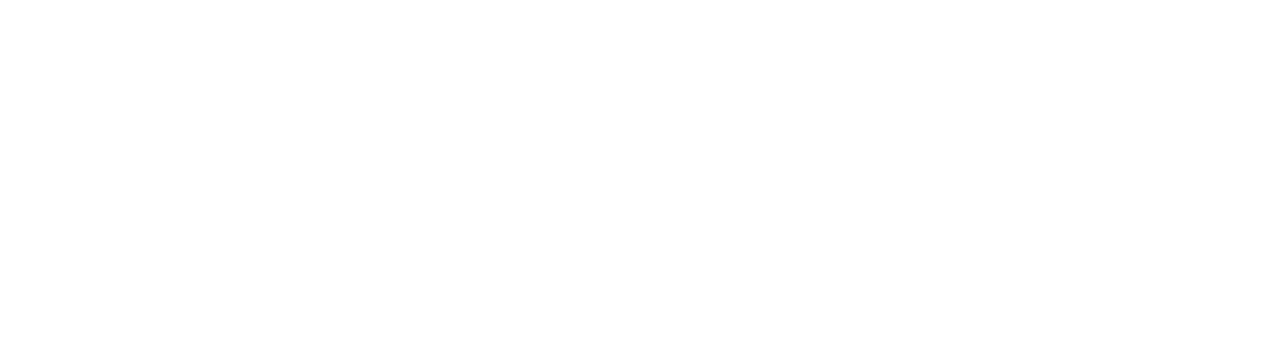
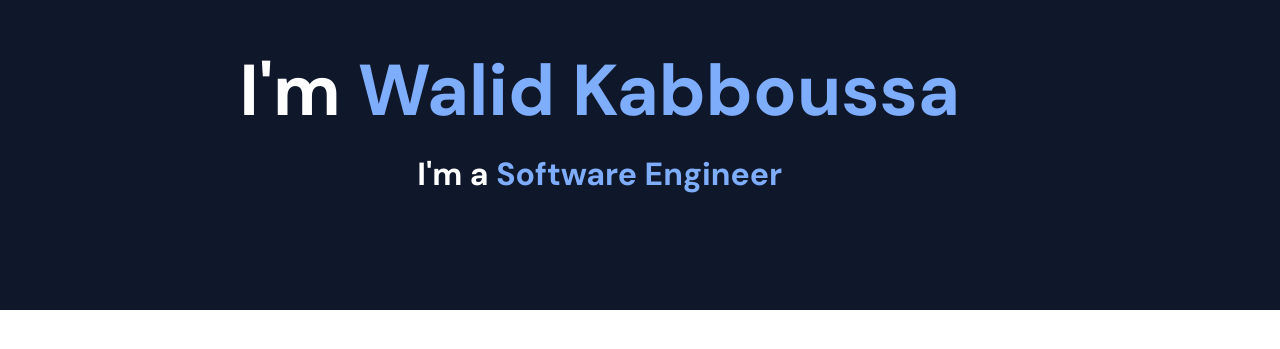
Before and after one commit to Hisoka37/My_Portfolio, a React (Vite) app: page / in a window 1280 px wide. Shown: the part 137-486 px from the top of the page. Built offline with nearby package versions, Linux system fonts and the light colour scheme; the HTML template or start-up script is replaced by a standard one.

Commit message:
Setup the showcase section

```diff
--- a/src/App.jsx
+++ b/src/App.jsx
@@ -1,6 +1,8 @@
 import { ThemeProvider } from "styled-components"
-import { MainBody } from "./styles/Global.styled"
+import { Container, MainBody } from "./styles/Global.styled"
 import { theme } from "./utils/Theme"
+import { Showcase } from "./components/Showcase"
+
 
 
 
@@ -10,7 +12,11 @@
   return (
     <>
     <ThemeProvider theme= {theme}>
-    <MainBody />
+    <MainBody>
+      <Container>
+        <Showcase />
+      </Container>
+    </MainBody>
     </ThemeProvider>
     </>
   )
--- /dev/null
+++ b/src/components/Showcase.jsx
@@ -0,0 +1,30 @@
+import {
+    PaddingContainer,
+    FlexContainer,
+    Heading,
+    ParaText,
+    BlueText,
+    IconContainer,
+} from '../styles/Global.styled.js'
+
+export const Showcase = () => {
+    return (
+        <PaddingContainer
+            id='Home'
+            left='3%'
+            right='10%'
+            top ='15%'
+            bottom='10%'
+        >
+            <FlexContainer align='center' fullWidthChild>
+                <div>
+                    <Heading as= 'h1' size='h1' top ='0.5rem' bottom ='1rem'>
+                         I'm <BlueText> Walid Kabboussa </BlueText></Heading>
+                    <Heading as= 'h3' size='h3'>
+                         I'm a <BlueText> Software Engineer </BlueText></Heading>
+
+                </div>
+            </FlexContainer>
+        </PaddingContainer>
+    )
+}
```
